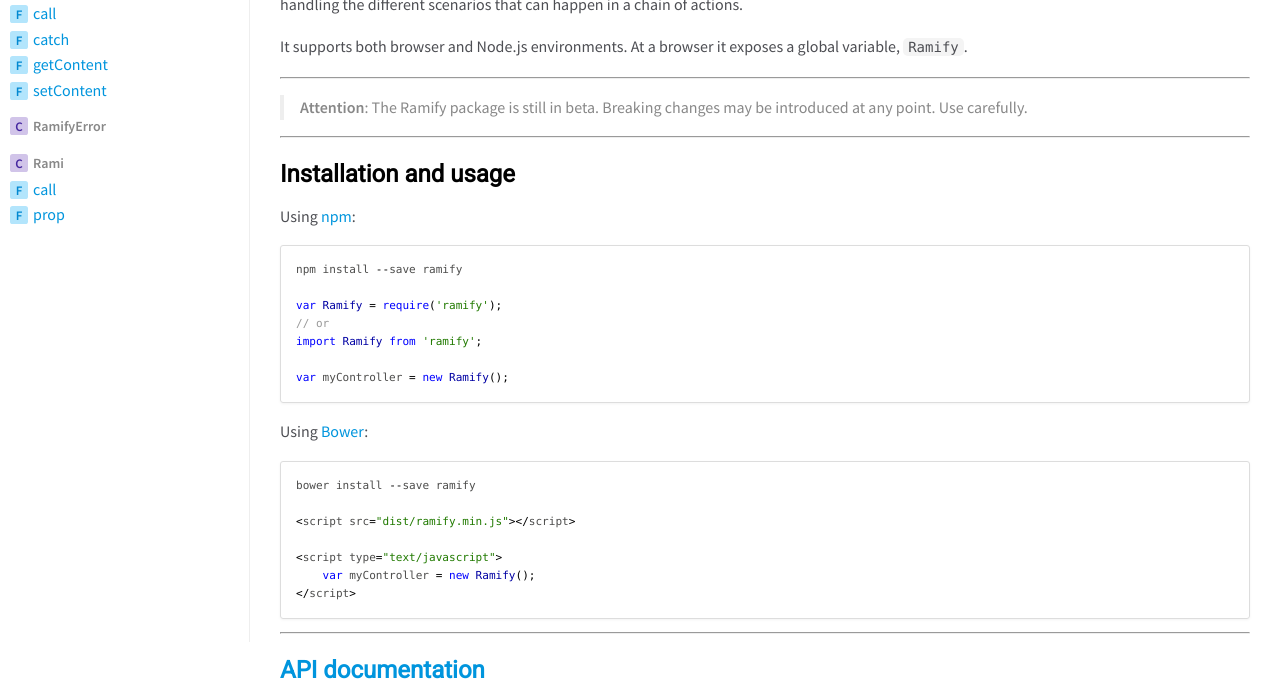
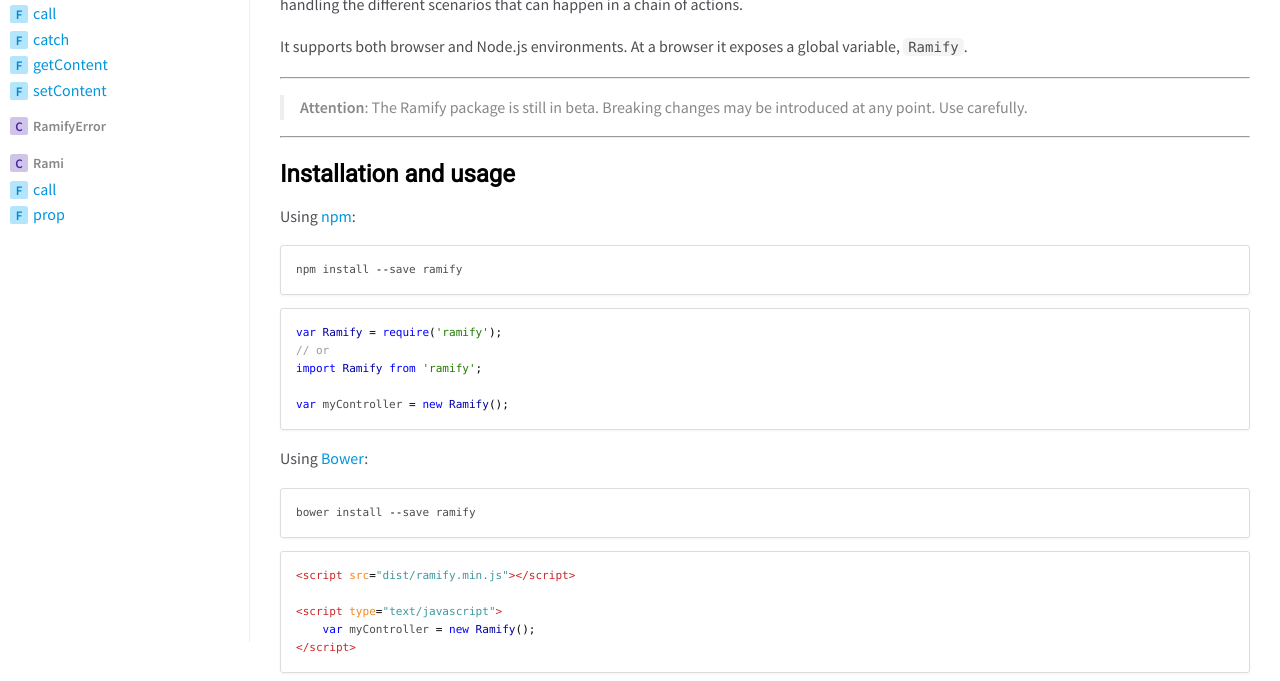
Before and after one commit to zisiszikos/ramify, a website: page docs/index.html in a window 1280 px wide. Shown: the part 158-839 px from the top of the page. Drawn offline with nearby package versions, Linux system fonts and the light colour scheme.

Commit message:
Fixed highlighting of usage examples.

```diff
--- a/docs/index.html
+++ b/docs/index.html
@@ -59,16 +59,12 @@
 </blockquote>
 <hr>
 <h3>Installation and usage</h3><p>Using <a href="https://www.npmjs.org/">npm</a>:</p>
-<pre class="prettyprint source"><code>npm install --save ramify
-
-var Ramify = require('ramify');
+<pre class="prettyprint source lang-shell"><code>npm install --save ramify</code></pre><pre class="prettyprint source lang-javascript"><code>var Ramify = require('ramify');
 // or
 import Ramify from 'ramify';
 
 var myController = new Ramify();</code></pre><p>Using <a href="http://bower.io/">Bower</a>:</p>
-<pre class="prettyprint source"><code>bower install --save ramify
-
-&lt;script src=&quot;dist/ramify.min.js&quot;>&lt;/script>
+<pre class="prettyprint source lang-shell"><code>bower install --save ramify</code></pre><pre class="prettyprint source lang-html"><code>&lt;script src=&quot;dist/ramify.min.js&quot;>&lt;/script>
 
 &lt;script type=&quot;text/javascript&quot;>
     var myController = new Ramify();
@@ -273,7 +269,7 @@
 <br class="clear">
 
 <footer>
-    Generated by <a href="https://github.com/jsdoc3/jsdoc">JSDoc 3.5.5</a> on Thu Jan 04 2018 02:17:03 GMT+0200 (EET) using the Minami theme.
+    Generated by <a href="https://github.com/jsdoc3/jsdoc">JSDoc 3.5.5</a> on Thu Jan 04 2018 02:27:20 GMT+0200 (EET) using the Minami theme.
 </footer>
 
 <script>prettyPrint();</script>
```
Also changed, not shown: docs/Ramify-Rami.html (+1 -1 lines), docs/Ramify.RamifyError.html (+1 -1 lines), docs/Ramify.html (+1 -1 lines), README.md.
